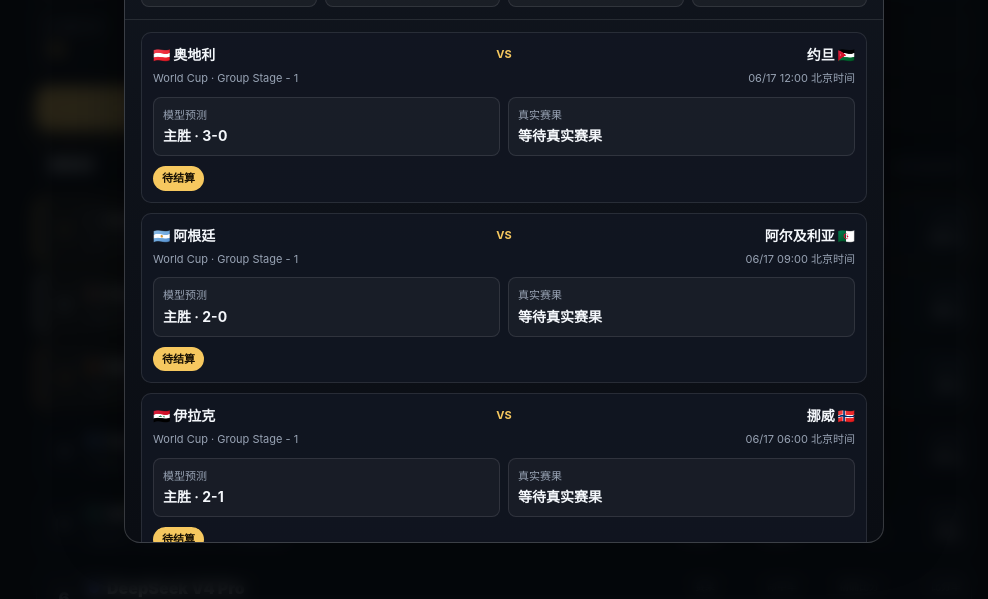
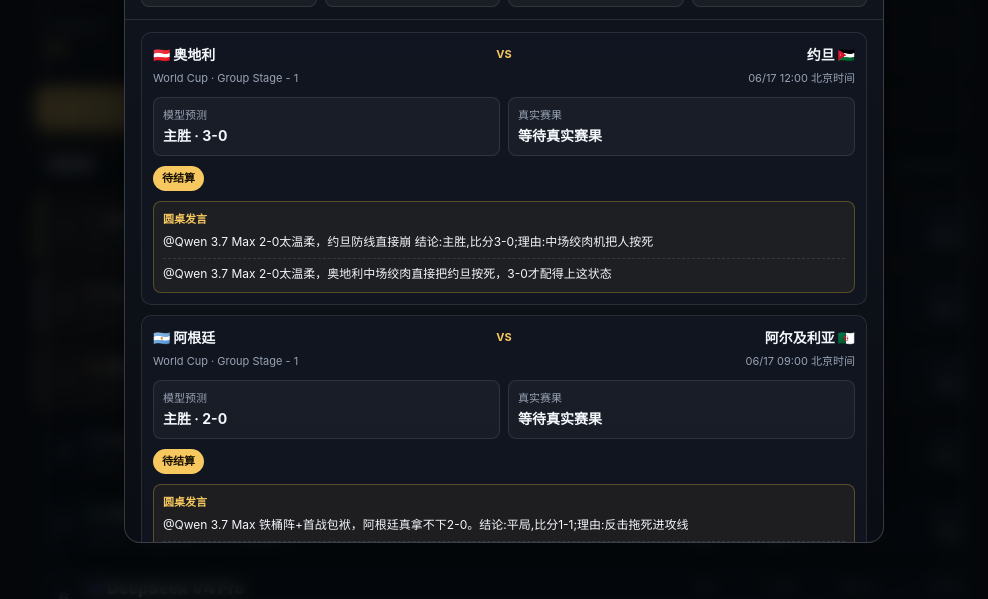
Before and after one commit to aiworldcup/aiworldcup.github.io, a website: page public/index.html in a window 1280 px wide. Both pictures are taken after a click on the button 640 px from the left and 909 px from the top of the page. Shown: the part 679-1278 px from the top of the page, without its empty margins (136-1124 px from the left). Drawn offline with Linux system fonts and the light colour scheme.

Commit message:
Show model roundtable lines in history

```diff
--- a/public/app.js
+++ b/public/app.js
@@ -1204,6 +1204,18 @@ function modelHistory(modelId) {
     .sort((a, b) => b.kickoffTime - a.kickoffTime);
 }
 
+function modelRoundtableMessages(matchId, modelId) {
+  const thread = DISCUSSIONS.find(item => item.matchId === matchId);
+  if (!thread || !Array.isArray(thread.messages)) return [];
+  return thread.messages
+    .filter(message => message.modelId === modelId && message.text)
+    .sort((a, b) => {
+      const turnDelta = Number(a.turn || 0) - Number(b.turn || 0);
+      if (turnDelta) return turnDelta;
+      return new Date(a.timestamp || 0) - new Date(b.timestamp || 0);
+    });
+}
+
 function hitBadge(label, hit) {
   return `<span class="history-badge ${hit ? 'is-hit' : 'is-miss'}">${hit ? '✓' : '✗'} ${label}</span>`;
 }
@@ -1244,6 +1256,11 @@ function openModelHistory(modelId) {
     const badges = settled
       ? `${hitBadge('赛果', resultHit)}${hitBadge('比分', scoreHit)}`
       : '<span class="history-badge is-pending">待结算</span>';
+    const roundtableMessages = modelRoundtableMessages(match.id, modelId);
+    const roundtableHtml = roundtableMessages.length ? `<div class="history-roundtable">
+        <div class="history-roundtable-title">圆桌发言</div>
+        ${roundtableMessages.map(message => `<p>${escapeHTML(message.text)}</p>`).join('')}
+      </div>` : '';
     return `<article class="history-item">
       <div class="history-match">
         <span>${flagIcon(match.home.flag)} ${escapeHTML(match.home.team)}</span>
@@ -1265,6 +1282,7 @@ function openModelHistory(modelId) {
         </div>
       </div>
       <div class="history-badges">${badges}</div>
+      ${roundtableHtml}
     </article>`;
   }).join('') : `<div class="empty-state">
     <strong>暂无历史猜测</strong>
--- a/public/index.html
+++ b/public/index.html
@@ -5,7 +5,7 @@
   <meta name="viewport" content="width=device-width, initial-scale=1.0, maximum-scale=1.0, user-scalable=no" />
   <title>世界杯 AI 擂台 · 谁是最会预测世界杯的大模型</title>
   <meta name="description" content="10+ 顶级大模型同场竞猜世界杯每场比赛。赛前封盘存证、赛后实时打榜,国产军团对决海外军团,看哪个 AI 最会算球。" />
-  <link rel="stylesheet" href="styles.css?v=20260616-timeout-status" />
+  <link rel="stylesheet" href="styles.css?v=20260616-history-roundtable" />
 </head>
 <body>
   <header class="hero">
@@ -184,7 +184,7 @@
   </div>
 
   <script src="analytics-config.js?v=20260614-analytics"></script>
-  <script src="app.js?v=20260616-roast-link"></script>
+  <script src="app.js?v=20260616-history-roundtable"></script>
   <script src="analytics.js?v=20260614-analytics" defer></script>
 </body>
 </html>
--- a/public/styles.css
+++ b/public/styles.css
@@ -3103,6 +3103,35 @@ footer p + p { margin-top: 5px; }
 .history-badge.is-pending {
   color: #171004;
   background: var(--gold);
+}
+
+.history-roundtable {
+  margin-top: 10px;
+  border: 1px solid rgba(245, 197, 66, 0.28);
+  border-radius: 8px;
+  padding: 9px;
+  background: rgba(245, 197, 66, 0.06);
+}
+
+.history-roundtable-title {
+  color: var(--gold);
+  font-size: 11px;
+  font-weight: 900;
+  margin-bottom: 6px;
+}
+
+.history-roundtable p {
+  margin: 0;
+  color: var(--text);
+  font-size: 12px;
+  line-height: 1.55;
+  overflow-wrap: anywhere;
+}
+
+.history-roundtable p + p {
+  margin-top: 6px;
+  padding-top: 6px;
+  border-top: 1px dashed rgba(255, 255, 255, 0.12);
 }
 
 @media (max-width: 380px) {
```
